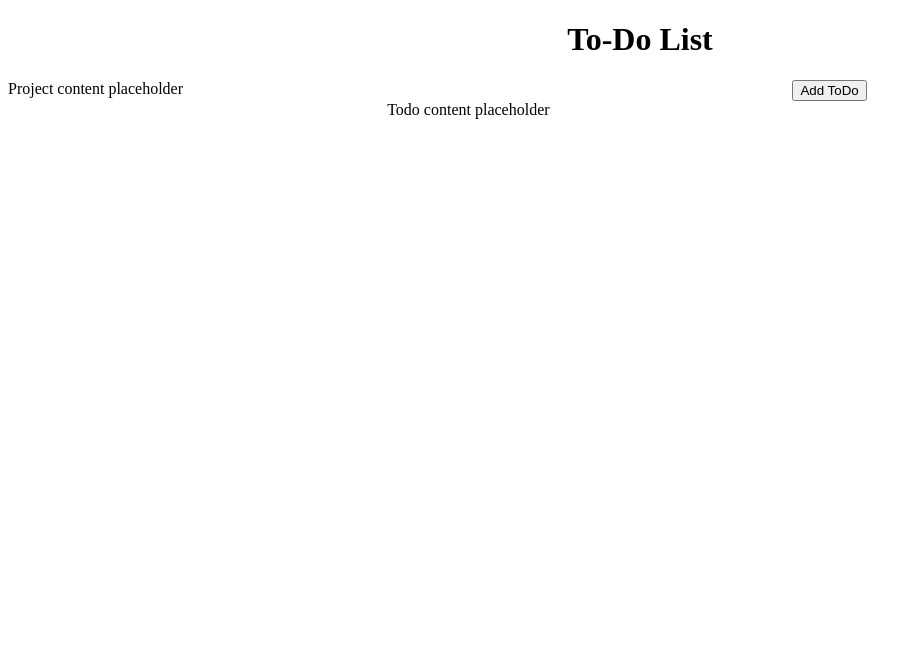
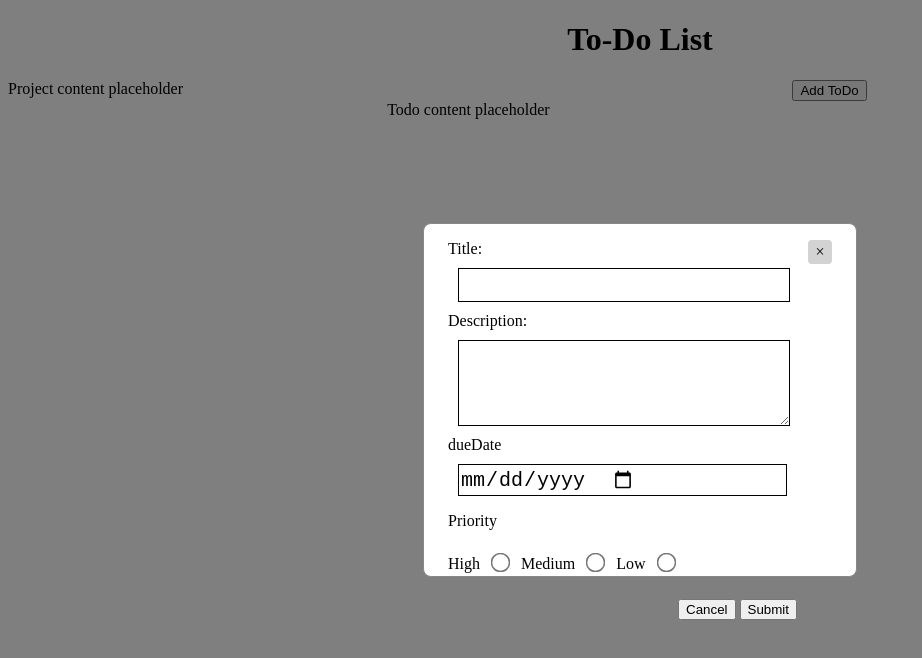
Before and after one commit to stsui1129/Todo-List, a plain HTML site: page index.html in a window 1280 px wide. Both pictures are taken after a click on the button "Add ToDo". Shown: the whole page, without its empty margins (0-922 px from the left). Drawn offline with Linux system fonts and the light colour scheme.

Commit message:
updated modal

```diff
--- a/index.html
+++ b/index.html
@@ -23,9 +23,9 @@
                 <label for="title">Title: </label>
                 <input type="text" name="title" id="title" required>
                 <label for="description">Description: </label>
-                <input type="text" name="description" id="description" required>
+                <textarea name="description" id="description" required></textarea>
                 <label for="dueDate">dueDate </label>
-                <input type="date" name="dueDate" id="dueDate" required>
+                <input type="date" name="dueDate" id="due-date" required>
                 <p>Priority</p>
                 <label for="priority">High</label>
                 <input type="radio" name="priority" id="high-priority">
@@ -44,12 +44,12 @@
 
         </div>
     </div>
-    <div class="add-todo-button">
-        <button class="trigger">Add ToDo</button>
-    </div>
+
 
     <div class="todo-content">
-
+        <div class="add-todo-button">
+            <button class="trigger">Add ToDo</button>
+        </div>
         Todo content placeholder
 
 
--- a/main.js
+++ b/main.js
@@ -1,32 +1 @@
-/*
- * ATTENTION: The "eval" devtool has been used (maybe by default in mode: "development").
- * This devtool is neither made for production nor for readable output files.
- * It uses "eval()" calls to create a separate source file in the browser devtools.
- * If you are trying to read the output file, select a different devtool (https://webpack.js.org/configuration/devtool/)
- * or disable the default devtool with "devtool: false".
- * If you are looking for production-ready output files, see mode: "production" (https://webpack.js.org/configuration/mode/).
- */
-/******/ (() => { // webpackBootstrap
-/******/ 	var __webpack_modules__ = ({
-
-/***/ "./src/index.js":
-/*!**********************!*\
-  !*** ./src/index.js ***!
-  \**********************/
-/***/ (() => {
-
-eval("console.log(\"testing\");\n\n//# sourceURL=webpack://todo-list/./src/index.js?");
-
-/***/ })
-
-/******/ 	});
-/************************************************************************/
-/******/
-/******/ 	// startup
-/******/ 	// Load entry module and return exports
-/******/ 	// This entry module can't be inlined because the eval devtool is used.
-/******/ 	var __webpack_exports__ = {};
-/******/ 	__webpack_modules__["./src/index.js"]();
-/******/
-/******/ })()
-;
+(()=>{const e=document.querySelector(".modal");function t(){e.classList.toggle("show-modal")}document.querySelector(".trigger").addEventListener("click",t),document.querySelector(".close-button").addEventListener("click",t),document.querySelector("#cancel-button").addEventListener("click",t)})();
--- a/style.css
+++ b/style.css
@@ -28,7 +28,57 @@ aside {
 
 }
 
+input {
+    display: flex;
+    margin: 10px;
+}
 
+.form-buttons {
+    float: right;
+    margin: 20px 35px;
+}
+
+input#title {
+    height: 30px;
+    width: 85%;
+    font-size: 20px;
+    border: solid 1px black;
+  }
+
+  #description {
+    display: flex;
+    margin: 10px;
+    height: 80px;
+    width: 85%;
+    font-size: 20px;
+    border: solid 1px black;
+  }
+
+  input#due-date {
+    height: 30px;
+    width: 85%;
+    font-size: 20px;
+    border: solid 1px black;
+  }
+
+  input[type=radio] {
+    display: inline-block;
+    transform: scale(1.5);
+  }
+
+.close-button {
+    float: right;
+    width: 1.5rem;
+    line-height: 1.5rem;
+    text-align: center;
+    cursor: pointer;
+    border-radius: 0.25rem;
+    background-color: lightgray;
+}
+
+.close-button:hover {
+    background-color: darkgray;
+}
 
 .modal {
     position: fixed;
@@ -45,6 +95,19 @@ aside {
     transition: visibility 0s linear 0.25s, opacity 0.25s 0s, transform 0.25s;
 }
 
+.modal-content {
+    position: absolute;
+    top: 50%; /* centre of screen */
+    left: 50%; /* centre of screen */
+    transform: translate(-50%, -50%);
+    background-color: white;
+    border: 1px solid #888;
+    padding: 1rem 1.5rem;
+    width: 30%;
+    height: 40%;
+    border-radius: 0.5rem;
+}
+
 .show-modal {
     opacity: 1;
     visibility: visible;
```
